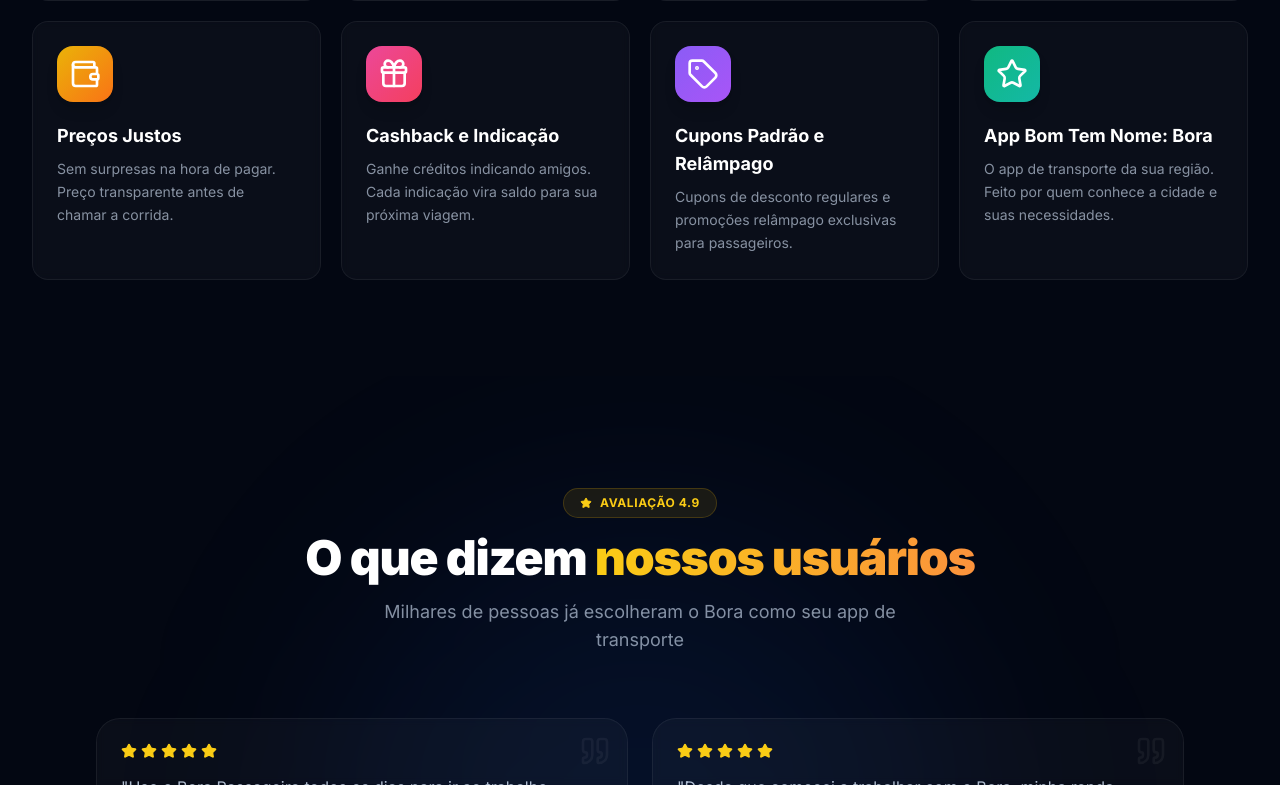
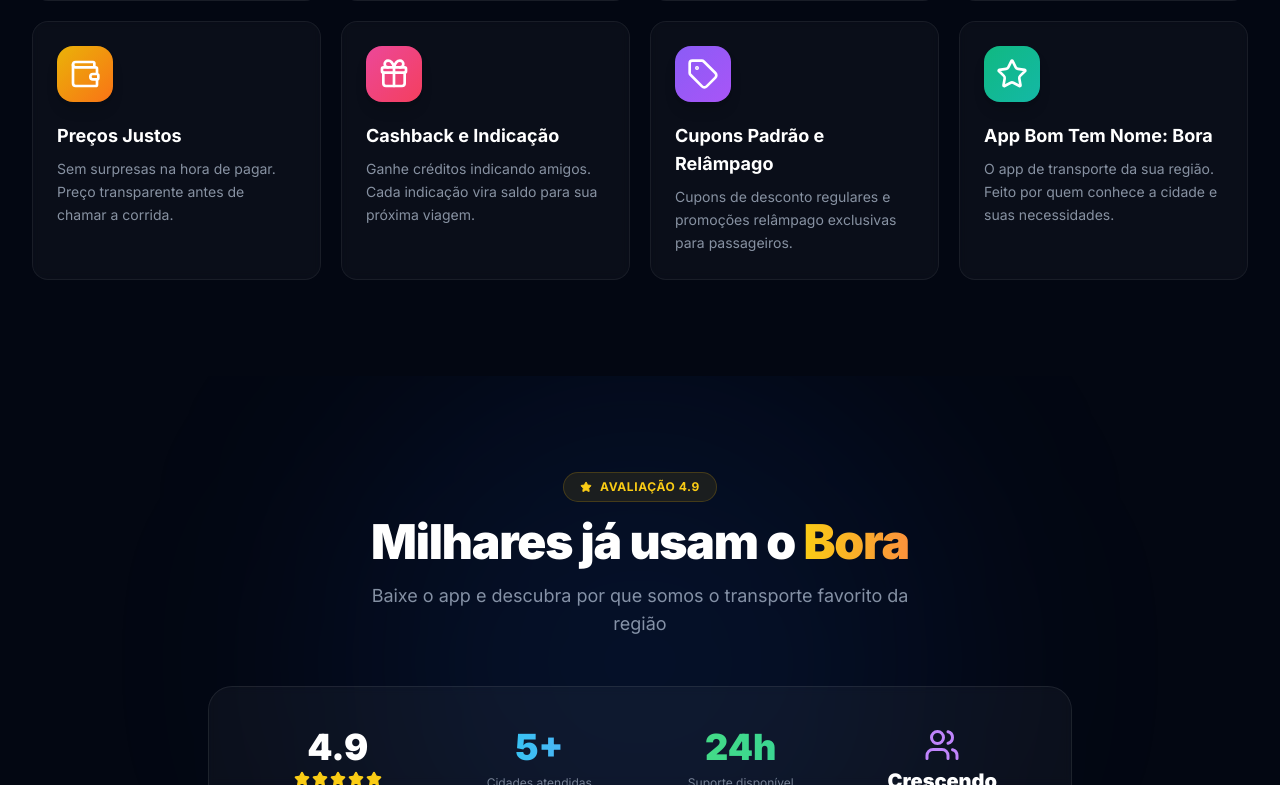
Before and after one commit to SDRCasagrande/borapassageiro2, a React (Vite) app: page /passageiro in a window 1280 px wide. Shown: the part 2015-2800 px from the top of the page. Built offline with nearby package versions, Linux system fonts and the light colour scheme; no server answers.

Commit message:
fix: remove depoimentos falsos - substituidos por dados reais (90/10 split, 5+ cidades, 24h suporte)

```diff
--- a/src/components/Testimonials.tsx
+++ b/src/components/Testimonials.tsx
@@ -1,93 +1,60 @@
-import { Star, Quote } from 'lucide-react';
+import { Star, Users } from 'lucide-react';
 import { useScrollAnimation } from '../hooks/useScrollAnimation';
-
-const testimonials = [
-    {
-        name: 'Maria Silva',
-        role: 'Passageira',
-        text: 'Uso o Bora Passageiro todos os dias para ir ao trabalho. Rápido, seguro e com preço justo. Melhor app de transporte da região!',
-        rating: 5,
-        avatar: 'MS',
-    },
-    {
-        name: 'Carlos Oliveira',
-        role: 'Motorista Parceiro',
-        text: 'Desde que comecei a trabalhar com o Bora, minha renda aumentou muito. A plataforma é fácil de usar e o suporte é excelente.',
-        rating: 5,
-        avatar: 'CO',
-    },
-    {
-        name: 'Ana Souza',
-        role: 'Passageira',
-        text: 'Sempre que preciso de uma corrida, abro o Bora. O motorista chega rapidinho e o pagamento é super prático via Pix.',
-        rating: 5,
-        avatar: 'AS',
-    },
-    {
-        name: 'Pedro Santos',
-        role: 'Passageiro',
-        text: 'Segurança é o que mais prezo e o Bora entrega isso. Motoristas verificados e monitoramento em tempo real. Top demais!',
-        rating: 5,
-        avatar: 'PS',
-    },
-];
 
 export function Testimonials() {
     const titleRef = useScrollAnimation<HTMLDivElement>({ type: 'fadeUp' });
-    const gridRef = useScrollAnimation<HTMLDivElement>({ type: 'stagger', staggerDelay: 0.15 });
+    const cardRef = useScrollAnimation<HTMLDivElement>({ type: 'scaleIn', delay: 0.3 });
 
     return (
-        <section id="depoimentos" className="py-20 md:py-28 relative overflow-hidden">
+        <section id="depoimentos" className="py-16 sm:py-24 relative overflow-hidden">
             {/* Background glow */}
             <div className="absolute top-1/2 left-1/2 -translate-x-1/2 -translate-y-1/2 w-[600px] h-[600px] bg-blue-600/10 rounded-full blur-[120px] pointer-events-none" />
 
-            <div className="max-w-6xl mx-auto px-4 sm:px-6 lg:px-8 relative z-10">
-                <div ref={titleRef} className="text-center mb-12 md:mb-16 space-y-4">
+            <div className="w-full max-w-4xl mx-auto px-3 sm:px-4 relative z-10">
+                <div ref={titleRef} className="text-center mb-8 sm:mb-12 space-y-3 sm:space-y-4">
                     <div className="inline-flex items-center gap-2 px-4 py-1.5 rounded-full bg-yellow-500/10 border border-yellow-500/20 text-yellow-400 text-xs font-bold uppercase tracking-wider">
                         <Star className="w-3 h-3 fill-yellow-400" />
                         Avaliação 4.9
                     </div>
-                    <h2 className="text-3xl md:text-5xl font-black tracking-tight text-white">
-                        O que dizem <span className="text-transparent bg-clip-text bg-gradient-to-r from-yellow-400 to-orange-400">nossos usuários</span>
+                    <h2 className="text-2xl sm:text-3xl md:text-5xl font-black tracking-tight text-white">
+                        Milhares já usam o{' '}
+                        <span className="text-transparent bg-clip-text bg-gradient-to-r from-yellow-400 to-orange-400">
+                            Bora
+                        </span>
                     </h2>
-                    <p className="text-blue-100/60 max-w-xl mx-auto text-base md:text-lg">
-                        Milhares de pessoas já escolheram o Bora como seu app de transporte
+                    <p className="text-blue-100/60 max-w-xl mx-auto text-sm sm:text-base md:text-lg">
+                        Baixe o app e descubra por que somos o transporte favorito da região
                     </p>
                 </div>
 
-                <div ref={gridRef} className="grid grid-cols-1 sm:grid-cols-2 gap-4 md:gap-6">
-                    {testimonials.map((t, index) => (
-                        <div
-                            key={index}
-                            className="relative bg-white/[0.03] backdrop-blur-sm border border-white/[0.06] rounded-2xl md:rounded-3xl p-5 md:p-6 hover:bg-white/[0.06] hover:border-white/10 transition-all duration-300"
-                        >
-                            {/* Quote icon */}
-                            <Quote className="absolute top-4 right-4 w-6 h-6 md:w-8 md:h-8 text-white/5" />
-
-                            {/* Stars */}
-                            <div className="flex gap-1 mb-3 md:mb-4">
-                                {Array.from({ length: t.rating }).map((_, i) => (
-                                    <Star key={i} className="w-4 h-4 text-yellow-400 fill-yellow-400" />
+                {/* Stats instead of fake testimonials */}
+                <div ref={cardRef} className="bg-white/[0.04] backdrop-blur-sm border border-white/[0.08] rounded-2xl sm:rounded-3xl p-6 sm:p-10">
+                    <div className="grid grid-cols-2 sm:grid-cols-4 gap-4 sm:gap-6">
+                        <div className="text-center">
+                            <div className="text-2xl sm:text-3xl md:text-4xl font-black text-white mb-1">4.9</div>
+                            <div className="flex justify-center gap-0.5 mb-2">
+                                {[1,2,3,4,5].map(i => (
+                                    <Star key={i} className="w-3 h-3 sm:w-4 sm:h-4 text-yellow-400 fill-yellow-400" />
                                 ))}
                             </div>
-
-                            {/* Text */}
-                            <p className="text-blue-100/80 text-sm md:text-base leading-relaxed mb-4 md:mb-5">
-                                "{t.text}"
-                            </p>
-
-                            {/* Author */}
-                            <div className="flex items-center gap-3">
-                                <div className="w-10 h-10 rounded-full bg-gradient-to-br from-blue-500 to-cyan-500 flex items-center justify-center text-white text-sm font-bold">
-                                    {t.avatar}
-                                </div>
-                                <div>
-                                    <p className="text-white font-semibold text-sm">{t.name}</p>
-                                    <p className="text-blue-100/50 text-xs">{t.role}</p>
-                                </div>
+                            <p className="text-xs text-blue-100/50">Avaliação média</p>
+                        </div>
+                        <div className="text-center">
+                            <div className="text-2xl sm:text-3xl md:text-4xl font-black text-transparent bg-clip-text bg-gradient-to-r from-cyan-400 to-blue-400">5+</div>
+                            <p className="text-xs text-blue-100/50 mt-2">Cidades atendidas</p>
+                        </div>
+                        <div className="text-center">
+                            <div className="text-2xl sm:text-3xl md:text-4xl font-black text-transparent bg-clip-text bg-gradient-to-r from-green-400 to-emerald-400">24h</div>
+                            <p className="text-xs text-blue-100/50 mt-2">Suporte disponível</p>
+                        </div>
+                        <div className="text-center">
+                            <div className="flex justify-center mb-1">
+                                <Users className="w-7 h-7 sm:w-9 sm:h-9 text-purple-400" />
                             </div>
+                            <div className="text-lg sm:text-xl font-black text-white">Crescendo</div>
+                            <p className="text-xs text-blue-100/50">Comunidade ativa</p>
                         </div>
-                    ))}
+                    </div>
                 </div>
             </div>
         </section>
--- a/src/pages/Motorista.tsx
+++ b/src/pages/Motorista.tsx
@@ -376,48 +376,39 @@
     );
 }
 
-/* ─── MOTORISTA TESTIMONIALS ─────────────────────────── */
+/* ─── MOTORISTA STATS ─────────────────────────────────── */
 function MotoristaTestimonials() {
-    const gridRef = useScrollAnimation<HTMLDivElement>({ type: 'stagger' });
-
-    const testimonials = [
-        { name: 'Roberto Lima', text: 'Comecei com a moto e hoje tenho dois carros rodando. O Bora mudou minha vida financeira!', avatar: 'RL' },
-        { name: 'Francisco Alves', text: 'Trabalho 6h por dia e consigo tirar mais de R$ 2.000 por semana. Melhor decisão que tomei.', avatar: 'FA' },
-        { name: 'Marcos Souza', text: 'O suporte é incrível. Qualquer problema, resolvem na hora pelo WhatsApp. Recomendo demais!', avatar: 'MS' },
-    ];
+    const sectionRef = useScrollAnimation<HTMLElement>({ type: 'fadeUp' });
 
     return (
-        <section className="py-20 md:py-24 relative">
-            <div className="max-w-4xl mx-auto px-4">
-                <div className="text-center mb-12 space-y-4">
-                    <h2 className="text-3xl md:text-4xl font-black tracking-tight text-white">
-                        Motoristas que{' '}
-                        <span className="text-transparent bg-clip-text bg-gradient-to-r from-yellow-400 to-orange-400">
-                            aprovam
+        <section ref={sectionRef} className="py-16 sm:py-24 relative">
+            <div className="max-w-4xl mx-auto px-3 sm:px-4">
+                <div className="text-center mb-8 sm:mb-12 space-y-3 sm:space-y-4">
+                    <h2 className="text-2xl sm:text-3xl md:text-4xl font-black tracking-tight text-white">
+                        Por que motoristas{' '}
+                        <span className="text-transparent bg-clip-text bg-gradient-to-r from-green-400 to-emerald-400">
+                            escolhem o Bora
                         </span>
                     </h2>
                 </div>
 
-                <div ref={gridRef} className="grid grid-cols-1 md:grid-cols-3 gap-5">
-                    {testimonials.map((t, i) => (
-                        <div key={i} className="bg-white/[0.03] backdrop-blur-sm border border-white/[0.06] rounded-2xl p-6 hover:bg-white/[0.06] transition-all">
-                            <div className="flex gap-1 mb-3">
-                                {[1, 2, 3, 4, 5].map((s) => (
-                                    <Star key={s} className="w-4 h-4 text-yellow-400 fill-yellow-400" />
-                                ))}
-                            </div>
-                            <p className="text-blue-100/80 text-sm leading-relaxed mb-4">"{t.text}"</p>
-                            <div className="flex items-center gap-3">
-                                <div className="w-10 h-10 rounded-full bg-gradient-to-br from-green-500 to-emerald-600 flex items-center justify-center text-white text-sm font-bold">
-                                    {t.avatar}
-                                </div>
-                                <div>
-                                    <p className="text-white font-semibold text-sm">{t.name}</p>
-                                    <p className="text-green-400/70 text-xs">Motorista Parceiro</p>
-                                </div>
-                            </div>
-                        </div>
-                    ))}
+                <div className="grid grid-cols-2 sm:grid-cols-4 gap-4 sm:gap-6">
+                    <div className="bg-white/[0.04] backdrop-blur-sm border border-white/[0.08] rounded-xl sm:rounded-2xl p-4 sm:p-6 text-center">
+                        <div className="text-2xl sm:text-3xl md:text-4xl font-black text-transparent bg-clip-text bg-gradient-to-r from-green-400 to-emerald-400">90%</div>
+                        <p className="text-xs sm:text-sm text-blue-100/50 mt-1 sm:mt-2">Fica com o motorista</p>
+                    </div>
+                    <div className="bg-white/[0.04] backdrop-blur-sm border border-white/[0.08] rounded-xl sm:rounded-2xl p-4 sm:p-6 text-center">
+                        <div className="text-2xl sm:text-3xl md:text-4xl font-black text-transparent bg-clip-text bg-gradient-to-r from-cyan-400 to-blue-400">5+</div>
+                        <p className="text-xs sm:text-sm text-blue-100/50 mt-1 sm:mt-2">Cidades atendidas</p>
+                    </div>
+                    <div className="bg-white/[0.04] backdrop-blur-sm border border-white/[0.08] rounded-xl sm:rounded-2xl p-4 sm:p-6 text-center">
+                        <div className="text-2xl sm:text-3xl md:text-4xl font-black text-transparent bg-clip-text bg-gradient-to-r from-yellow-400 to-orange-400">24h</div>
+                        <p className="text-xs sm:text-sm text-blue-100/50 mt-1 sm:mt-2">Suporte via WhatsApp</p>
+                    </div>
+                    <div className="bg-white/[0.04] backdrop-blur-sm border border-white/[0.08] rounded-xl sm:rounded-2xl p-4 sm:p-6 text-center">
+                        <div className="text-2xl sm:text-3xl md:text-4xl font-black text-transparent bg-clip-text bg-gradient-to-r from-purple-400 to-pink-400">10%</div>
+                        <p className="text-xs sm:text-sm text-blue-100/50 mt-1 sm:mt-2">Taxa do aplicativo</p>
+                    </div>
                 </div>
             </div>
         </section>
```
